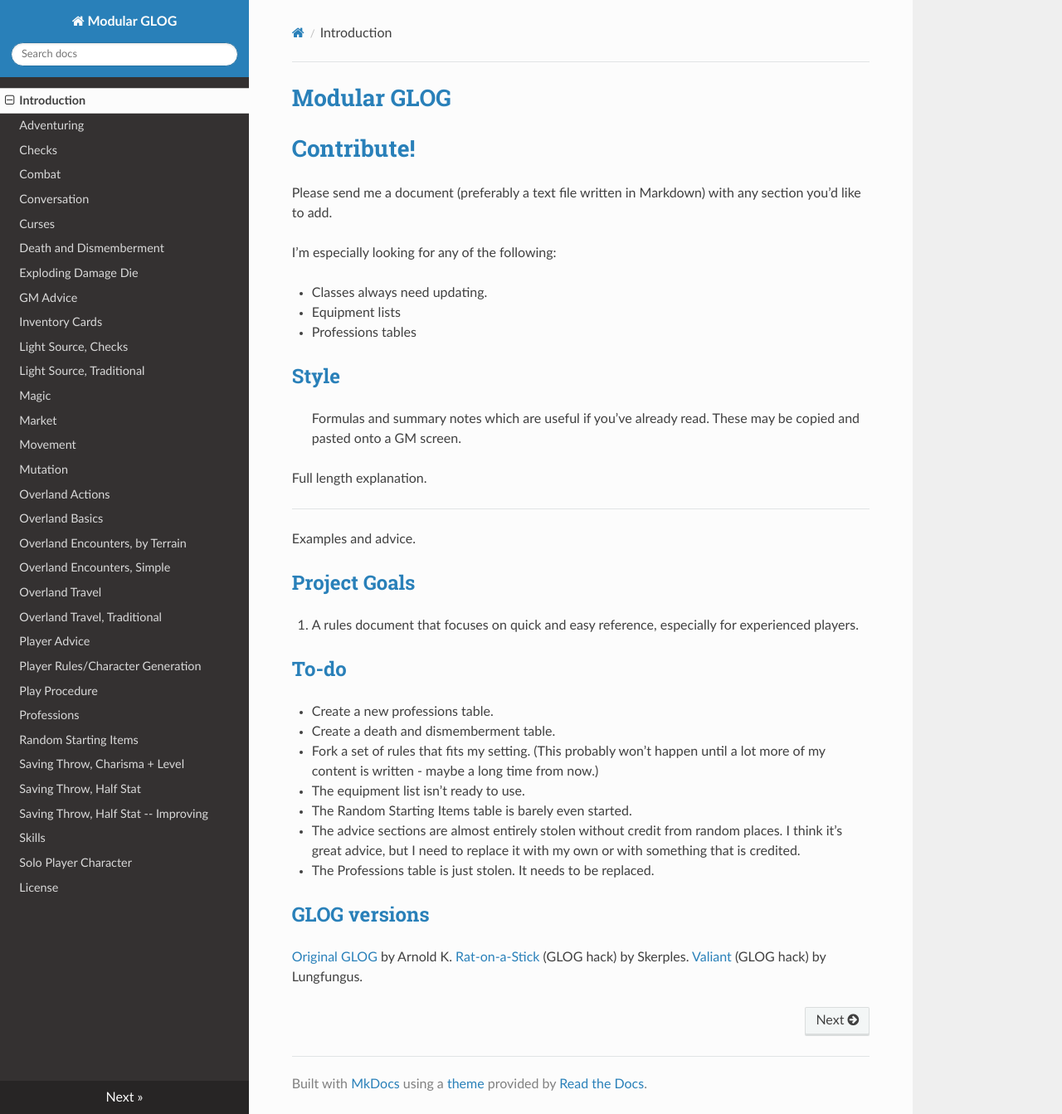
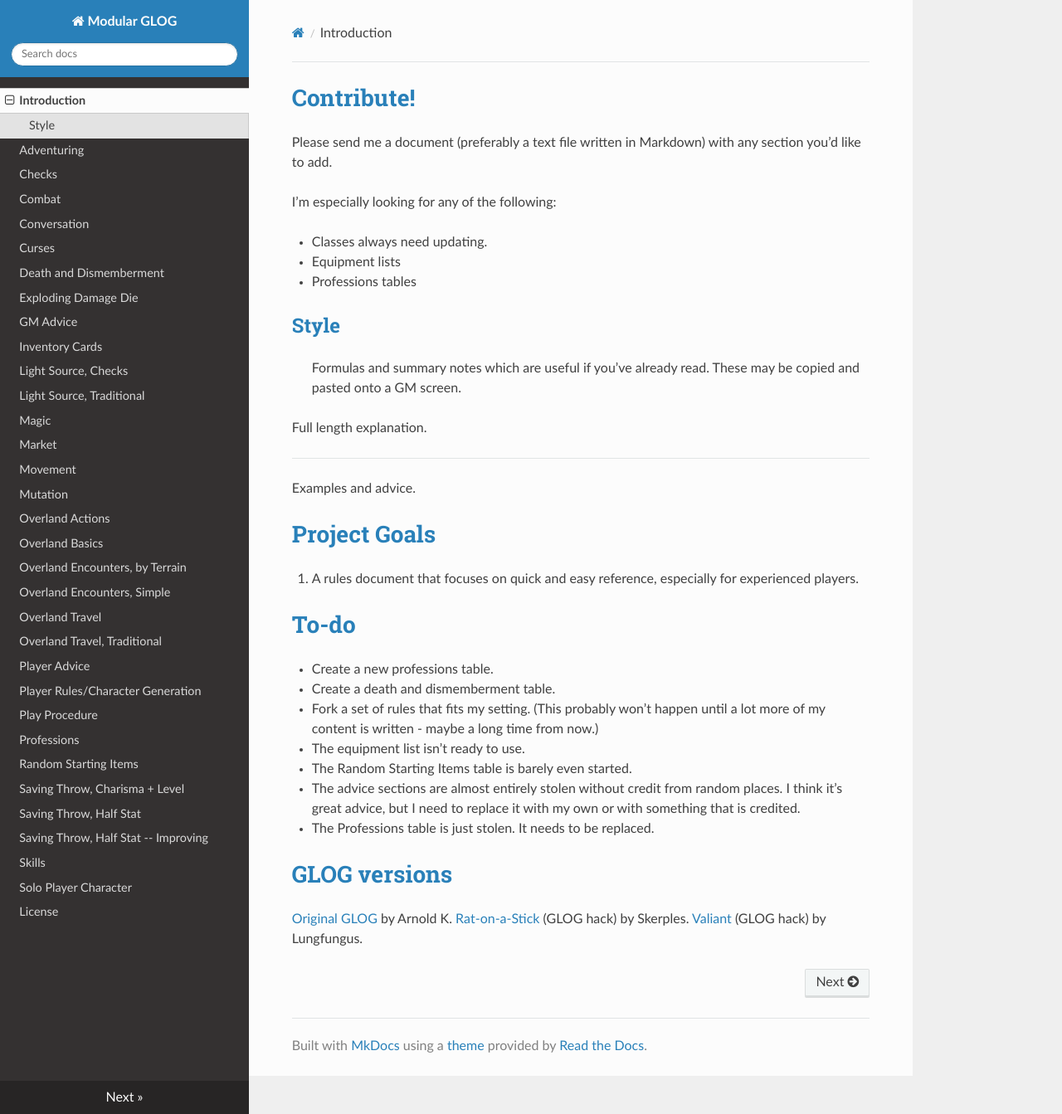
Before and after one commit to valzi/villagefolk, an MkDocs documentation site: the page built from docs/index.md, in a window 1280 px wide and 1343 px high. Shown: the whole window at 83% size. Built offline with MkDocs 1.6.1, drawn with Linux system fonts in a browser that asks for light colours; nearby versions of some CDN libraries; old or Windows-style settings are respelled for this version of MkDocs.

Commit message:
Regular auto-commit

```diff
--- a/docs/index.md
+++ b/docs/index.md
@@ -1,4 +1,4 @@
-# Modular GLOG
+
 
 # Contribute!
 
@@ -20,11 +20,11 @@ Full length explanation.
 
 Examples and advice.
 
-## Project Goals
+# Project Goals
 
 1. A rules document that focuses on quick and easy reference, especially for experienced players.
 
-## To-do
+# To-do
 
 * Create a new professions table.
 * Create a death and dismemberment table.
@@ -34,7 +34,7 @@ Examples and advice.
 * The advice sections are almost entirely stolen without credit from random places. I think it's great advice, but I need to replace it with my own or with something that is credited.
 * The Professions table is just stolen. It needs to be replaced.
 
-## GLOG versions
+# GLOG versions
 
 [Original GLOG](http://goblinpunch.blogspot.ca/2016/05/the-glog.html) by Arnold K.
 [Rat-on-a-Stick](https://coinsandscrolls.blogspot.ca/2018/01/osr-glog-based-homebrew-v01-rat-on.html) (GLOG hack) by Skerples.
```
Also changed, not shown: 1 other file.
